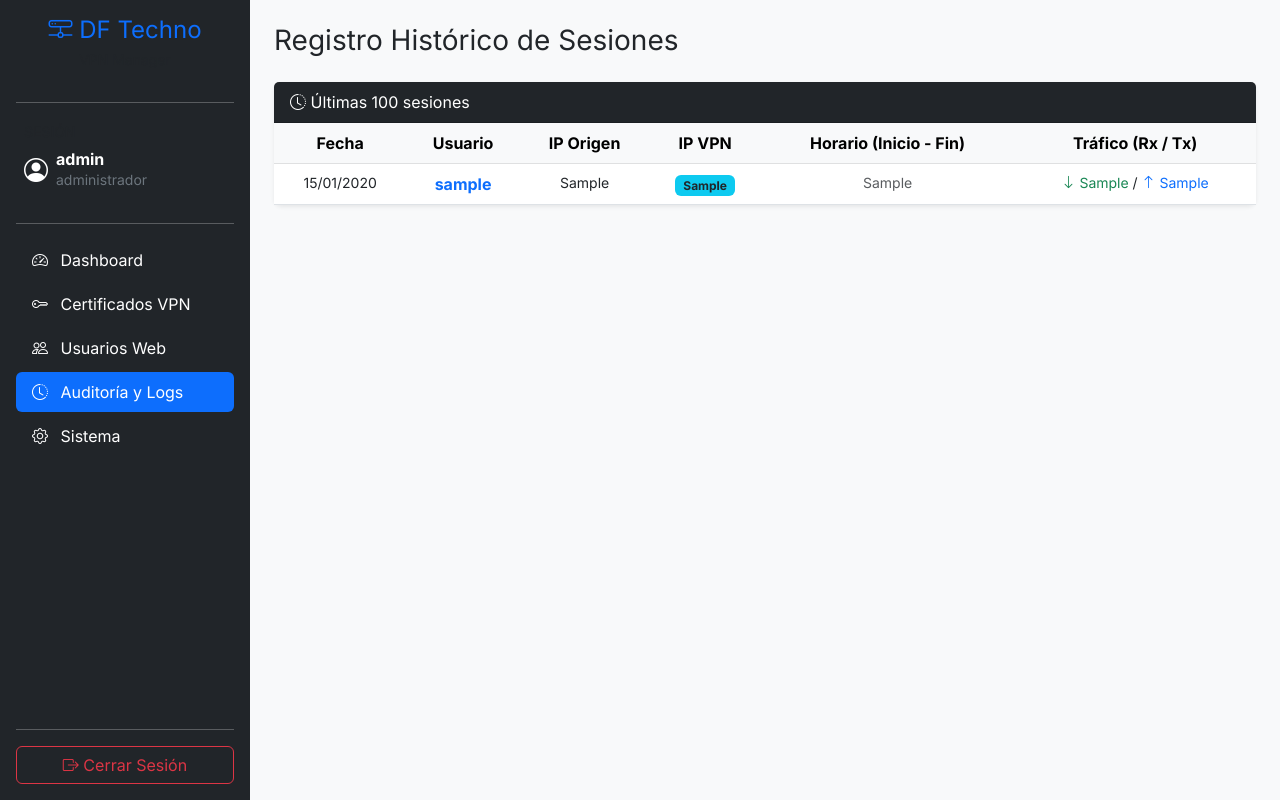
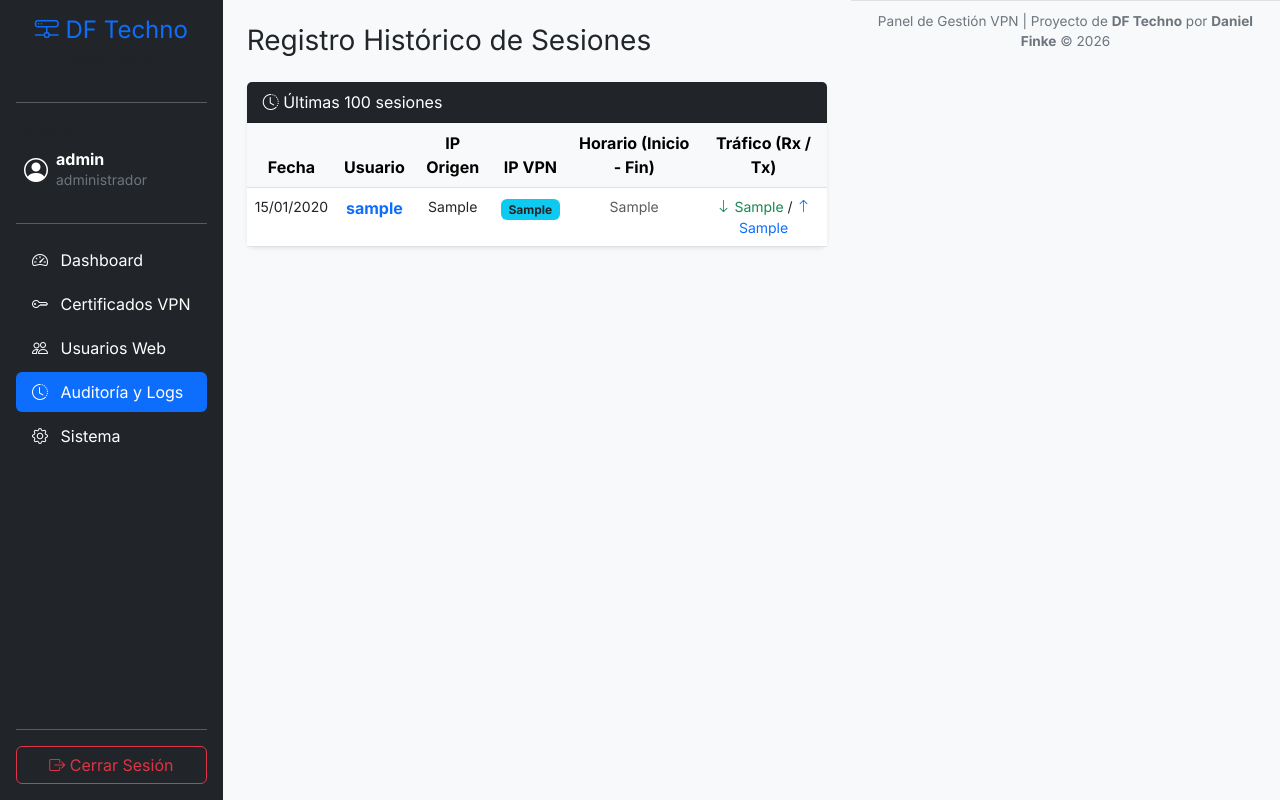
Before and after one commit to Nyquist-CABJ/OpenVPN-WebAdmin, a PHP site: page /logs.php in a window 1280 px wide. Run offline with PHP 8.4, Linux system fonts and the light colour scheme; a user stored in the database is signed in; tables that the repository leaves empty hold one stand-in row (values such as "Sample post").

Commit message:
Update footer.php

```diff
--- a/web/templates/footer.php
+++ b/web/templates/footer.php
@@ -1,5 +1,13 @@
-</div>
-</div>
+</div> <!-- Cierre del div p-4 flex-grow-1 (Contenido Principal) -->
+
+        <!-- Footer -->
+        <footer style="text-align: center; padding: 10px; border-top: 1px solid #dee2e6; color: #6c757d; font-size: 0.85em; background-color: #f8f9fa;">
+            <p style="margin: 0;">Panel de Gestión VPN | Proyecto de <strong>DF Techno</strong> por <strong>Daniel Finke</strong> &copy; <?php echo date("Y"); ?></p>
+        </footer>
+
+    </div> <!-- Cierre de la columna derecha (flex-grow-1 d-flex flex-column) -->
+</div> <!-- Cierre del contenedor principal (d-flex) -->
+
 <script src="assets/js/bootstrap.bundle.min.js"></script>
 <?php if (isset($extraScripts)) echo $extraScripts; ?>
 </body>
```
